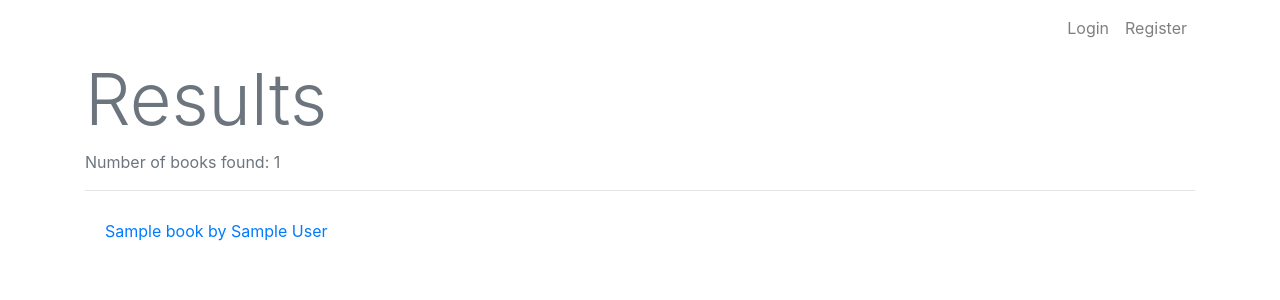
After one commit to MukaiC/Books-Hon, a Flask app: template templates/books.html in a window 1280 px wide. The commit adds this page. Shown: the top 300 px of the page. Run offline with Flask 2, Linux system fonts and the light colour scheme; the template is opened without the code that fills it: most values are stand-ins (such as "Sample title", 1, 10 or a date in 2020); some libraries are stand-ins or nearby versions.

Commit message:
Changed template name results->book, created new template books.html showing list of matching books

```diff
--- a/application.py
+++ b/application.py
@@ -111,32 +111,37 @@ def search():
         return redirect(url_for('login'))
     # Get form information, remove whitespace at beginning and ending
     if request.method=='POST':
-        title = request.form.get("title").strip()
-        author = request.form.get("author").strip().title()
-        isbn = request.form.get("isbn").strip()
+        title = request.form.get("title").title()
+        author = request.form.get("author").title()
+        isbn = request.form.get("isbn")
         # Make sure at least one field is filled
         if title == '' and author == '' and isbn == '':
             flash('Please enter title, author or ISBN number', 'danger')
 
         else:
-            # !!!Search the database for matching books
+            # Search the database for matching books
             books = db.execute("SELECT * FROM books WHERE title LIKE :title AND author LIKE :author AND isbn LIKE :isbn", {"title": f"%{title}%", "author": f"%{author}%", "isbn": f"%{isbn}%"}).fetchall()
-            if len(books) != 0:
+            book_count=len(books)
+            if book_count != 0:
 
             # Test to see if search is working
             # book_count = db.execute("SELECT * FROM books WHERE title LIKE :title AND author LIKE :author AND isbn LIKE :isbn", {"title": f"%{title}%", "author": f"%{author}%", "isbn": f"%{isbn}%"}).rowcount
             # flash(f'{book_count} books found', 'success')
 
-                return redirect(url_for('results'))
-
+                return render_template("books.html", books=books, book_count=book_count)
             else:
                 flash('0 matching books found', 'danger')
 
     return render_template("search.html")
 
-@app.route("/results", methods=["GET", "POST"])
-def results():
-    return render_template("results.html")
+# @app.route("/books", methods=["GET", "POST"])
+# def books():
+#     return render_template("books.html", books=books)
+
+# @app.route("/books/<int:book_id>")
+# def book():
+#     return render_template("book.html")
+
 
 if __name__ == "__main__":
     app.run(debug=True)
--- a/templates/results.html
+++ b/templates/book.html
@@ -1,5 +1,5 @@
 {% extends "layout.html" %}
 
 {% block heading %}
-  Results
+  Book
 {% endblock %}
--- /dev/null
+++ b/templates/books.html
@@ -0,0 +1,19 @@
+{% extends "layout.html" %}
+
+{% block heading %}
+  Results
+{% endblock %}
+
+{% block content %}
+  <p class="text-secondary">Number of books found: {{ book_count }} </p>
+  <hr>
+  <ul class="list-group list-group-flush">
+    {% for book in books %}
+      <li class="list-group-item">
+        <a href="#">
+          {{ book.title }} by {{ book.author }}
+        </a>
+      </li>
+    {% endfor %}
+  </ul>
+{% endblock %}
```
